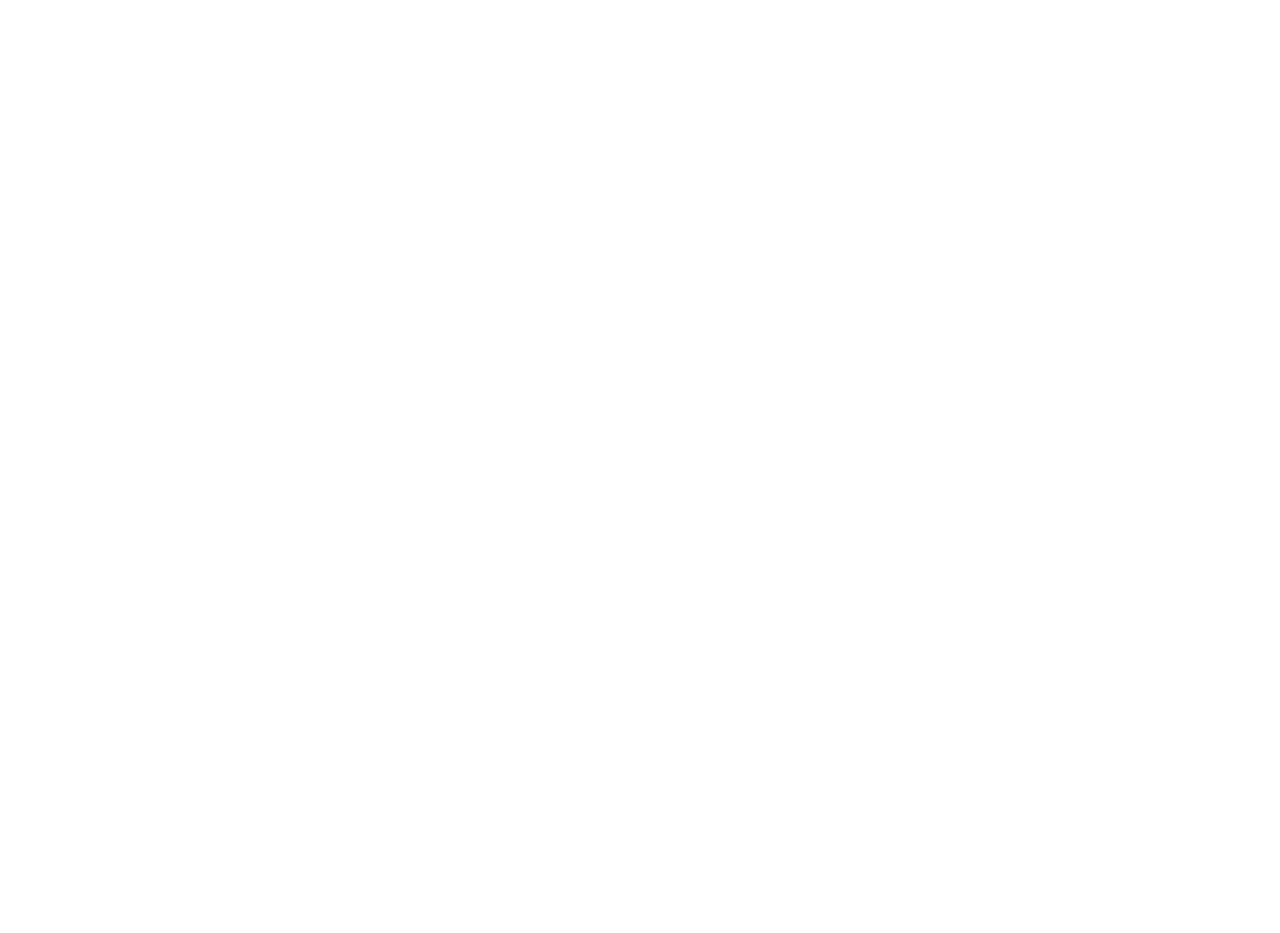
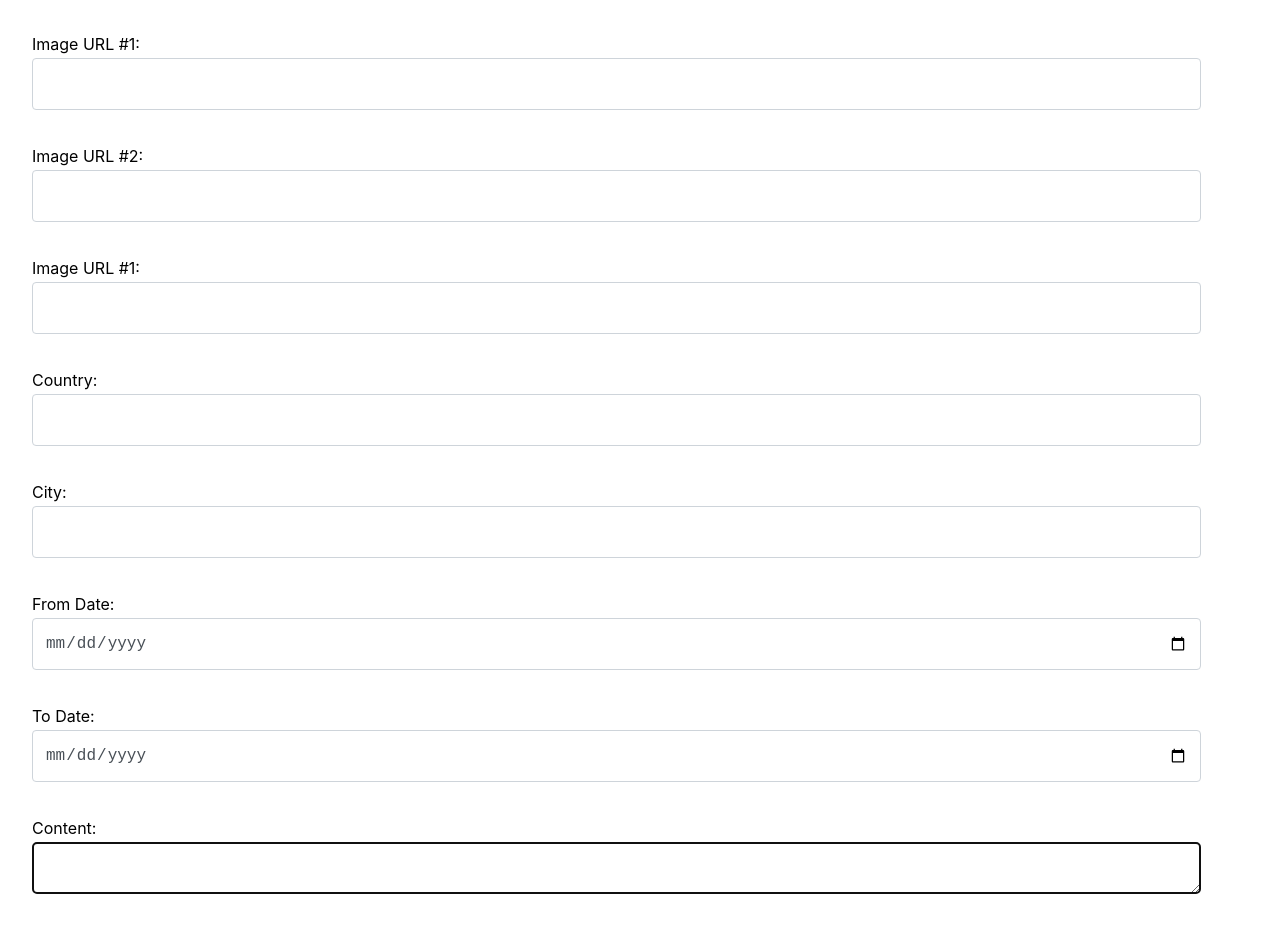
Before and after one commit to michellecaner/gogal-client, a React (Create React App) app: page /trips/create in a window 1280 px wide. Shown: the part 507-1440 px from the top of the page. Before the commit the page ends 800 px from the top, so only its background shows below. Built offline with nearby package versions, Linux system fonts and the light colour scheme; no server answers; sample sign-in values are in the browser's storage.

Commit message:
basic form fields rendering

```diff
--- a/src/components/trip/TripForm.js
+++ b/src/components/trip/TripForm.js
@@ -39,7 +39,85 @@
     <form className="tripForm">
       <h2 className="tripForm__title">Create New Trip</h2>
       <fieldset>
-
+        <div className="form-group">
+          <label htmlFor="title">Title: </label>
+          <input type="text" name="title" required autoFocus className="form-control"
+            defaultValue={currentTrip.title}
+            onChange={changeTripState}
+          />
+        </div>
+      </fieldset>
+      <fieldset>
+        <div className="form-group">
+          <label htmlFor="image_url_one">Image URL #1: </label>
+          <input type="text" name="image_url_one" required autoFocus className="form-control"
+            value={currentTrip.image_url_one}
+            onChange={changeTripState}
+          />
+        </div>
+      </fieldset>
+      <fieldset>
+        <div className="form-group">
+          <label htmlFor="image_url_two">Image URL #2: </label>
+          <input type="text" name="image_url_two" required autoFocus className="form-control"
+            value={currentTrip.image_url_two}
+            onChange={changeTripState}
+          />
+        </div>
+      </fieldset>
+      <fieldset>
+        <div className="form-group">
+          <label htmlFor="image_url_three">Image URL #1: </label>
+          <input type="text" name="image_url_three" required autoFocus className="form-control"
+            value={currentTrip.image_url_three}
+            onChange={changeTripState}
+          />
+        </div>
+      </fieldset>
+      <fieldset>
+        <div className="form-group">
+          <label htmlFor="country">Country: </label>
+          <input type="text" name="country" required autoFocus className="form-control"
+            value={currentTrip.country}
+            onChange={changeTripState}
+          />
+        </div>
+      </fieldset>
+      <fieldset>
+        <div className="form-group">
+          <label htmlFor="city">City: </label>
+          <input type="text" name="city" required autoFocus className="form-control"
+            value={currentTrip.city}
+            onChange={changeTripState}
+          />
+        </div>
+      </fieldset>
+      <fieldset>
+        <div className="form-group">
+          <label htmlFor="from_date">From Date: </label>
+          <input type="date" name="from_date" required autoFocus className="form-control"
+            value={currentTrip.from_date}
+            onChange={changeTripState}
+          />
+        </div>
+      </fieldset>
+      <fieldset>
+        <div className="form-group">
+          <label htmlFor="to_date">To Date: </label>
+          <input type="date" name="to_date" required autoFocus className="form-control"
+            value={currentTrip.to_date}
+            onChange={changeTripState}
+          />
+        </div>
+      </fieldset>
+      <fieldset>
+        <div className="form-group">
+          <label htmlFor="content">Content: </label>
+          <textarea rows="10" name="content" required autoFocus className="form-control"
+            value={currentTrip.content}
+            onChange={changeTripState}
+          />
+        </div>
       </fieldset>
     </form>
   )
```
